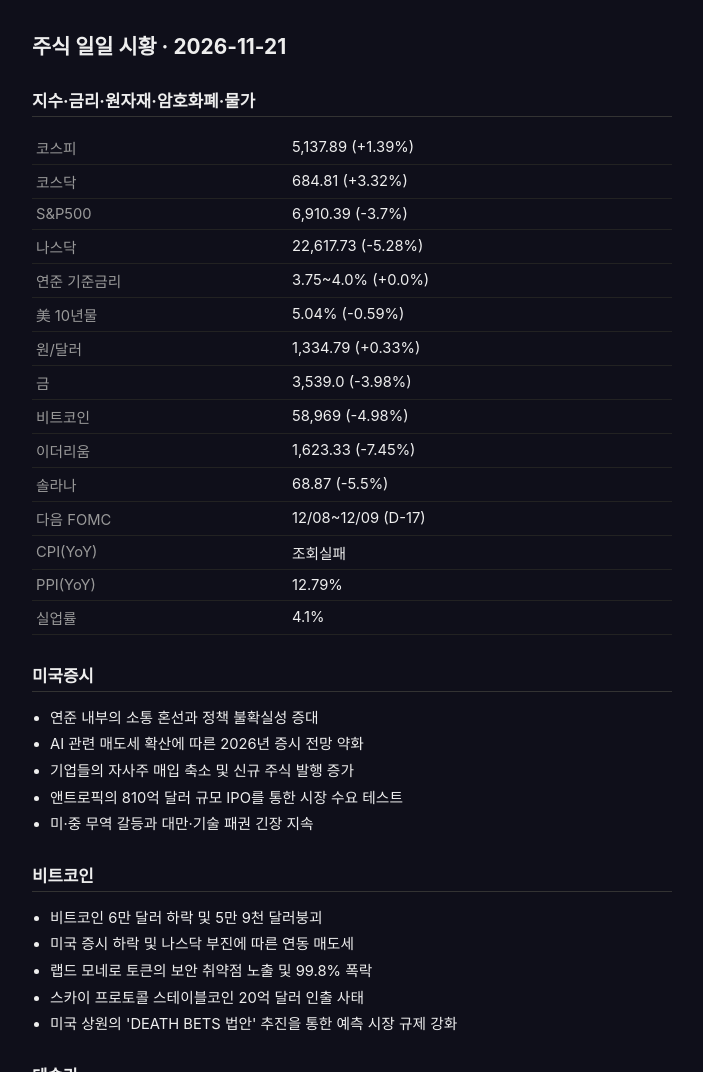
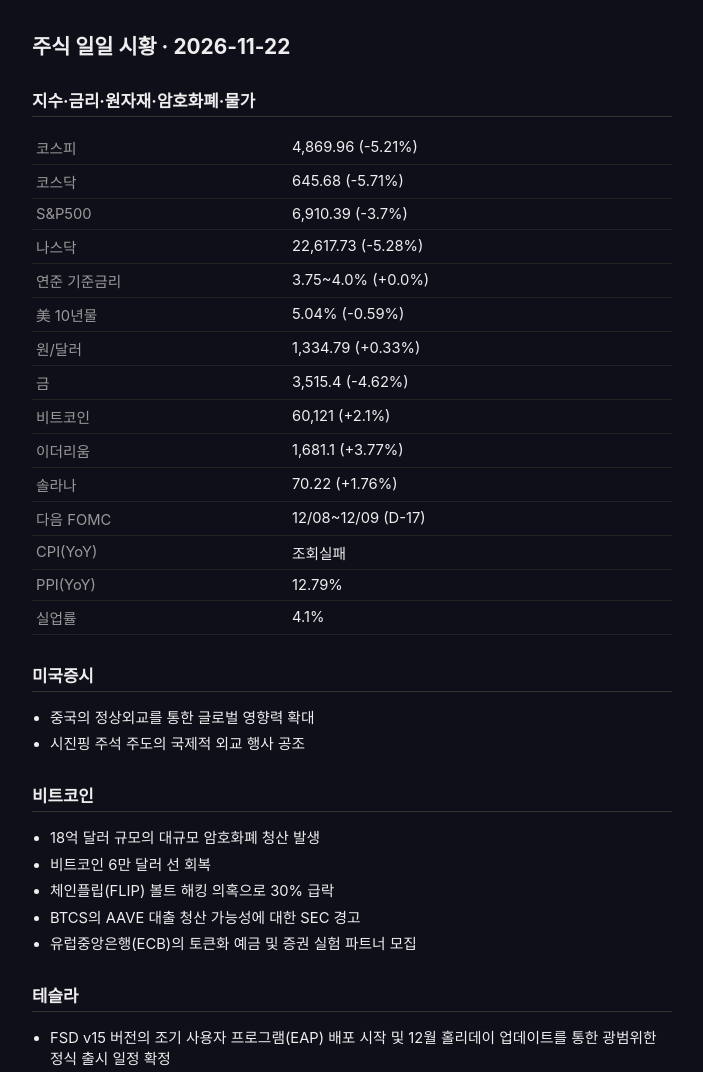
Before and after one commit to e2e2e2hj-hue/daily-stock-kakao-report, a plain HTML site: page docs/index.html in a window 1280 px wide. Shown: the top 1072 px of the page, without its empty margins (288-991 px from the left). Drawn offline with Linux system fonts and the light colour scheme.

Commit message:
Update daily report page

```diff
--- a/docs/index.html
+++ b/docs/index.html
@@ -23,13 +23,13 @@
 </style>
 </head>
 <body>
-  <h1>주식 일일 시황 · 2026-11-21</h1>
+  <h1>주식 일일 시황 · 2026-11-22</h1>
   <section>
     <h2>지수·금리·원자재·암호화폐·물가</h2>
-    <table><tr><th>코스피</th><td>5,137.89 (+1.39%)</td></tr><tr><th>코스닥</th><td>684.81 (+3.32%)</td></tr><tr><th>S&P500</th><td>6,910.39 (-3.7%)</td></tr><tr><th>나스닥</th><td>22,617.73 (-5.28%)</td></tr><tr><th>연준 기준금리</th><td>3.75~4.0% (+0.0%)</td></tr><tr><th>美 10년물</th><td>5.04% (-0.59%)</td></tr><tr><th>원/달러</th><td>1,334.79 (+0.33%)</td></tr><tr><th>금</th><td>3,539.0 (-3.98%)</td></tr><tr><th>비트코인</th><td>58,969 (-4.98%)</td></tr><tr><th>이더리움</th><td>1,623.33 (-7.45%)</td></tr><tr><th>솔라나</th><td>68.87 (-5.5%)</td></tr><tr><th>다음 FOMC</th><td>12/08~12/09 (D-17)</td></tr><tr><th>CPI(YoY)</th><td>조회실패</td></tr><tr><th>PPI(YoY)</th><td>12.79%</td></tr><tr><th>실업률</th><td>4.1%</td></tr></table>
+    <table><tr><th>코스피</th><td>4,869.96 (-5.21%)</td></tr><tr><th>코스닥</th><td>645.68 (-5.71%)</td></tr><tr><th>S&P500</th><td>6,910.39 (-3.7%)</td></tr><tr><th>나스닥</th><td>22,617.73 (-5.28%)</td></tr><tr><th>연준 기준금리</th><td>3.75~4.0% (+0.0%)</td></tr><tr><th>美 10년물</th><td>5.04% (-0.59%)</td></tr><tr><th>원/달러</th><td>1,334.79 (+0.33%)</td></tr><tr><th>금</th><td>3,515.4 (-4.62%)</td></tr><tr><th>비트코인</th><td>60,121 (+2.1%)</td></tr><tr><th>이더리움</th><td>1,681.1 (+3.77%)</td></tr><tr><th>솔라나</th><td>70.22 (+1.76%)</td></tr><tr><th>다음 FOMC</th><td>12/08~12/09 (D-17)</td></tr><tr><th>CPI(YoY)</th><td>조회실패</td></tr><tr><th>PPI(YoY)</th><td>12.79%</td></tr><tr><th>실업률</th><td>4.1%</td></tr></table>
   </section>
-  <section><h2>미국증시</h2><ul><li>연준 내부의 소통 혼선과 정책 불확실성 증대</li><li>AI 관련 매도세 확산에 따른 2026년 증시 전망 약화</li><li>기업들의 자사주 매입 축소 및 신규 주식 발행 증가</li><li>앤트로픽의 810억 달러 규모 IPO를 통한 시장 수요 테스트</li><li>미·중 무역 갈등과 대만·기술 패권 긴장 지속</li></ul></section><section><h2>비트코인</h2><ul><li>비트코인 6만 달러 하락 및 5만 9천 달러붕괴</li><li>미국 증시 하락 및 나스닥 부진에 따른 연동 매도세</li><li>랩드 모네로 토큰의 보안 취약점 노출 및 99.8% 폭락</li><li>스카이 프로토콜 스테이블코인 20억 달러 인출 사태</li><li>미국 상원의 &#x27;DEATH BETS 법안&#x27; 추진을 통한 예측 시장 규제 강화</li></ul></section><section><h2>테슬라</h2><ul><li>이탈리아 내 테슬라 주행보조 시스템(TAD/FSD) 임시 승인 획득</li><li>유럽 주요 5대 시장 중 최초 자율주행 관련 규제 통과</li><li>텍사스 오스틴 내 테슬라 사이버캡(Cybercab) 개인용 주문 개시</li><li>사이버캡 이용을 위한 월 299달러 &#x27;오토노미 구독&#x27; 제도 도입</li><li>운전대와 페달이 없는 패밀리형 자율주행 모델 Y 출시 계획 공개</li></ul></section><section><h2>거시경제</h2><ul><li>AI 혁명이 고용과 금리에 미칠 영향 분석</li><li>미국 연준 의장의 AI 전환기 대응 고심</li><li>일본의 에너지 보조금 종료에 따른 핵심 인플레이션 상승</li><li>시장 예상치를 하회한 일본의 핵심 소비자물가 상승률</li></ul></section>
+  <section><h2>미국증시</h2><ul><li>중국의 정상외교를 통한 글로벌 영향력 확대</li><li>시진핑 주석 주도의 국제적 외교 행사 공조</li></ul></section><section><h2>비트코인</h2><ul><li>18억 달러 규모의 대규모 암호화폐 청산 발생</li><li>비트코인 6만 달러 선 회복</li><li>체인플립(FLIP) 볼트 해킹 의혹으로 30% 급락</li><li>BTCS의 AAVE 대출 청산 가능성에 대한 SEC 경고</li><li>유럽중앙은행(ECB)의 토큰화 예금 및 증권 실험 파트너 모집</li></ul></section><section><h2>테슬라</h2><ul><li>FSD v15 버전의 조기 사용자 프로그램(EAP) 배포 시작 및 12월 홀리데이 업데이트를 통한 광범위한 정식 출시 일정 확정</li><li>표지판 인식, 포트홀 대처, 스쿨존 속도 제어 등 FSD의 기존 주요 약점 개선 및 안전 중요 상황 대처 능력 25배 향상 주장</li><li>2027년형 사이버트럭 회전 반경 추가 개선 및 향후 생산 중단 계획 발표</li><li>아르헨티나 시장 공식 진출 및 하비에르 밀레이 대통령 참석 행사에서 일론 머스크의 화상 연설 중단 해프닝 발생</li></ul></section><section><h2>거시경제</h2><ul><li>기술 중단 사태에 따른 생존주의 경제 부상</li><li>인공지능 기반 사이버 공격 우려 심화</li><li>미국 전력망 취약성에 대한 리스크 부각</li></ul></section>
 
-  <p class="updated">최종 갱신: 2026-11-21 (KST)</p>
+  <p class="updated">최종 갱신: 2026-11-22 (KST)</p>
 </body>
 </html>
```
